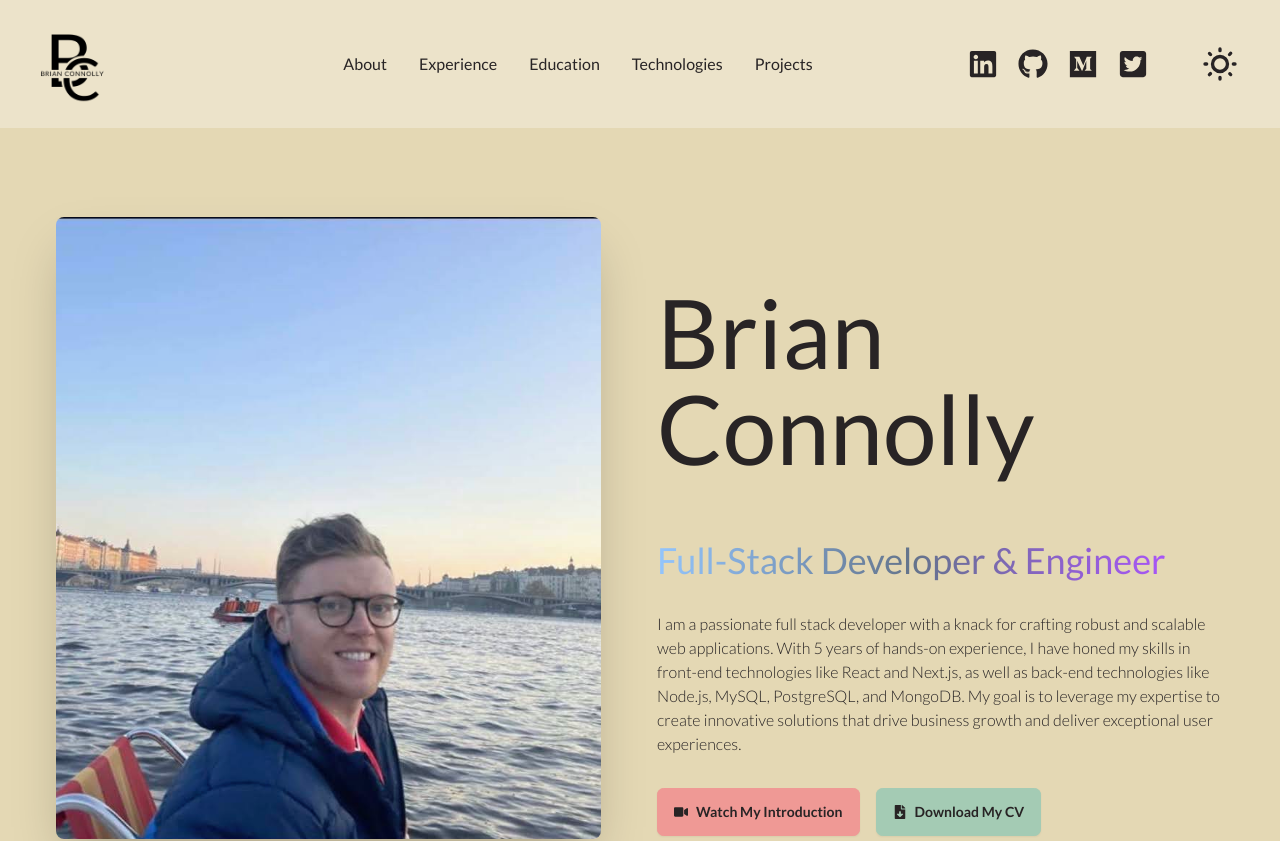
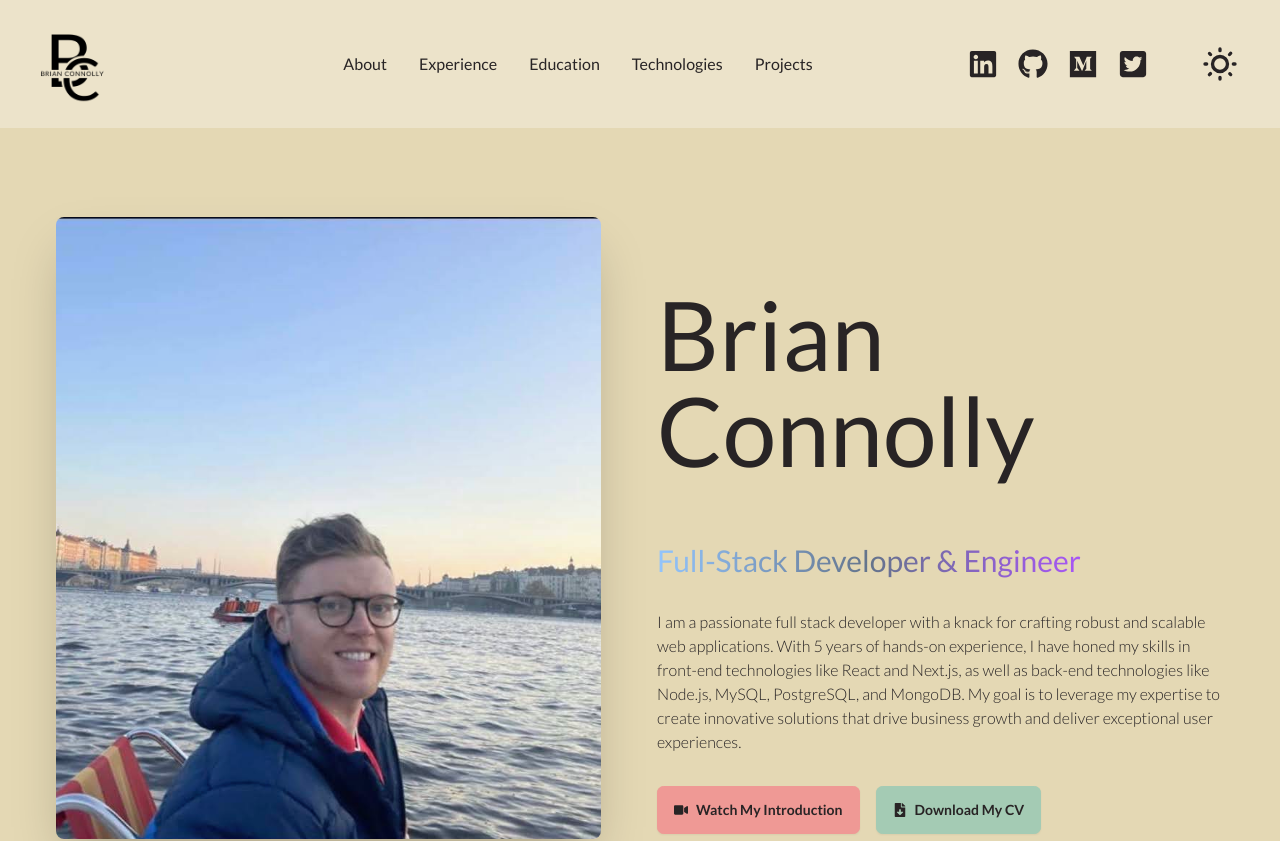
Before and after one commit to Brianconn71/portfolio-vite-react, a React (Vite) app: page / in a window 1280 px wide. Shown: the top 841 px of the page. Built offline with nearby package versions, Linux system fonts and the light colour scheme.

Commit message:
ADD: added static text and styling

```diff
--- a/src/components/Hero.jsx
+++ b/src/components/Hero.jsx
@@ -16,7 +16,7 @@ const Hero = () => {
             </div>
             <div>
             <h1 className="pb-16 text-6xl font-medium lg:mt-16 lg:text-8xl">Brian Connolly</h1>
-            <span className="bg-gradient-to-r from-blue-300 via-slate-500 to-purple-500 bg-clip-text text-4xl text-transparent">Full-Stack Developer & Engineer</span>
+            <span className="bg-gradient-to-r from-blue-300 via-slate-500 to-purple-500 bg-clip-text text-3xl text-transparent">Full-Stack Developer & Engineer</span>
             <p className="my-2 max-w-xl py-6 font-light">
                 {HERO_CONTENT}
             </p>
--- a/src/constants/index.js
+++ b/src/constants/index.js
@@ -70,7 +70,7 @@ export const PROJECTS = [
 ];
 
 export const CONTACT = {
-  address: "767 Fifth Avenue, New York, NY 10153 ",
-  phoneNo: "+12 4555 666 00 ",
-  email: "me@example.com",
+  address: "Hollymount, Co Mayo, Ireland",
+  phoneNo: "+353 86 32 688 58",
+  email: "brian@brianconnolly.dev",
 };
```
